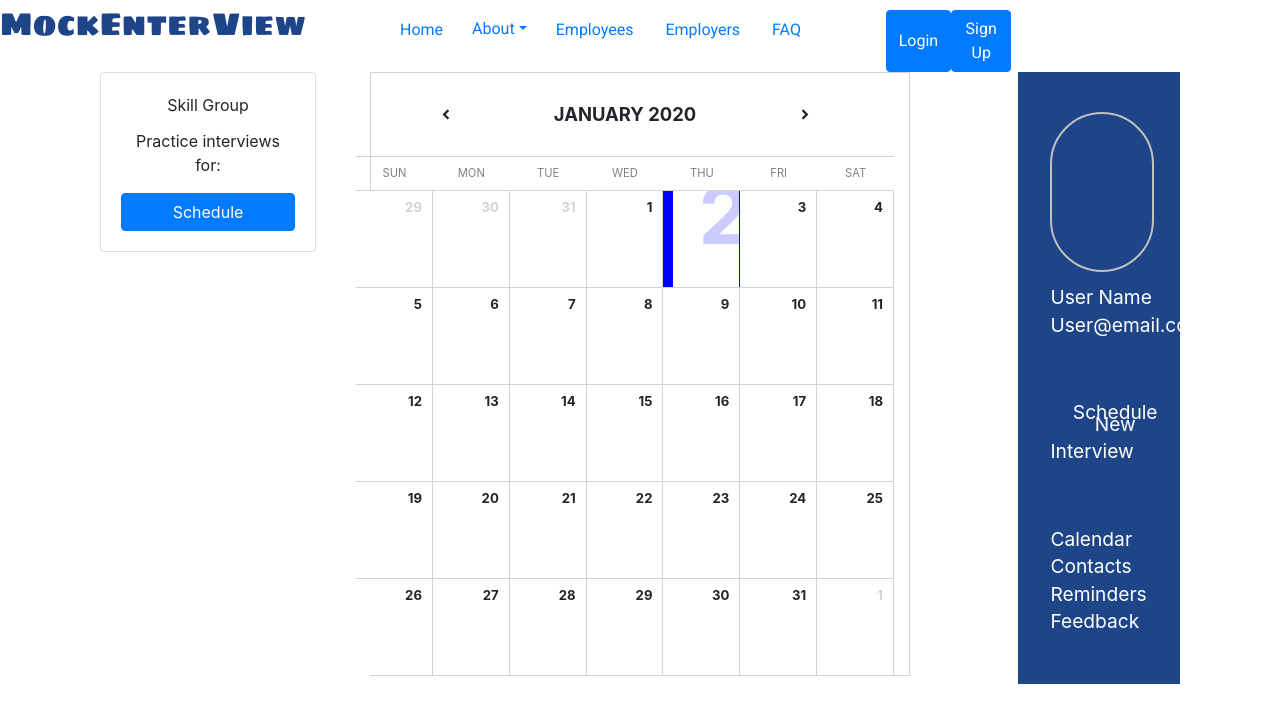
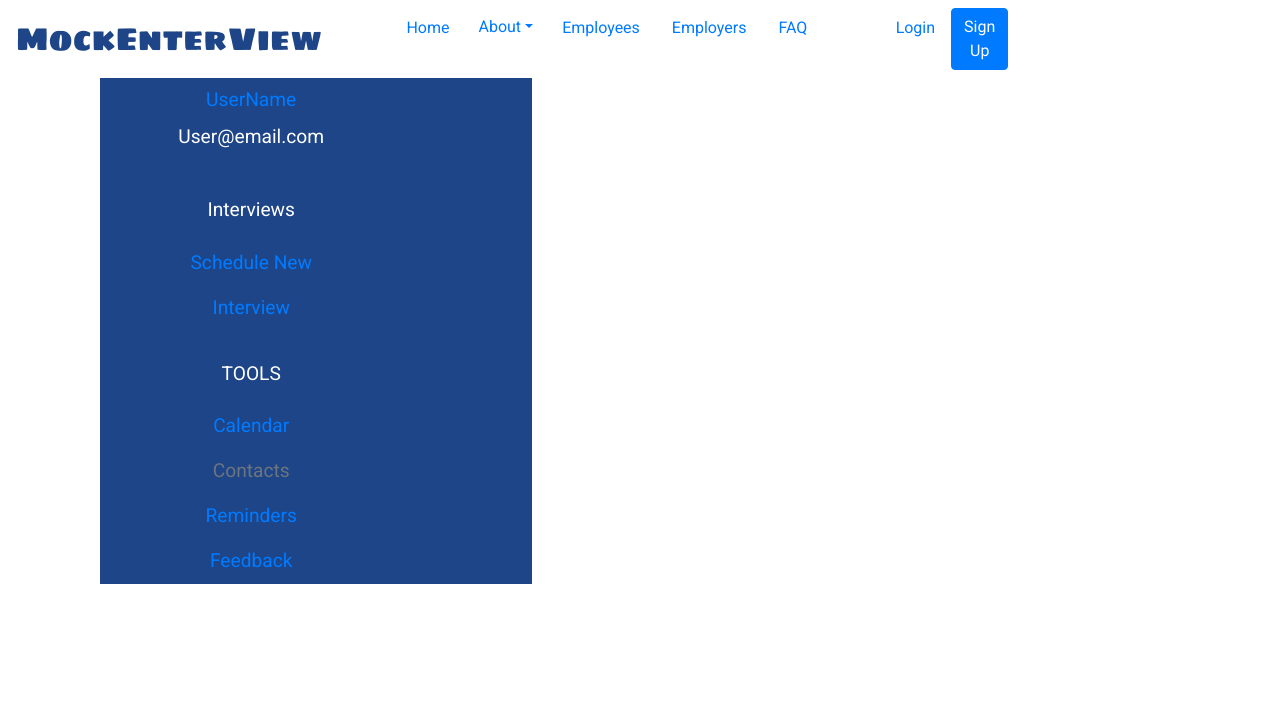
Before and after one commit to mockenterview/frontend, a React (Create React App) app: page /userDashboard in a window 1280 px wide. Shown: the top 722 px of the page. Built offline with nearby package versions, Linux system fonts and the light colour scheme.

Commit message:
Converting Sidebar

```diff
--- a/src/App.js
+++ b/src/App.js
@@ -19,7 +19,7 @@ function App() {
    <Router>
      <div className='App'>
        <Header />
-       {/* <Route exact path='/' component ={Register} /> */}
+       <Route exact path='/' component ={Register} />
        <Route exact path='/login' component ={Login} />
        <Route exact path='/userDashboard' component={userDashboard} />
        {/* <Groups /> */}
--- a/src/Components/Header/home-header.css
+++ b/src/Components/Header/home-header.css
@@ -1,6 +1,6 @@
 .header {
    width: 100%;
-   height: 10%;
+   /* height: 10%; */
    display: flex;
    justify-content: space-between;
    align-items: baseline;
--- a/src/Components/Header/home-header.js
+++ b/src/Components/Header/home-header.js
@@ -1,5 +1,5 @@
 import React, {useState} from 'react'
-import { Button, Nav, NavItem, NavLink,Dropdown, DropdownToggle, DropdownMenu, DropdownItem  } from 'reactstrap';
+import { Button,Navbar, Nav, NavItem, NavLink,Dropdown, DropdownToggle, DropdownMenu, DropdownItem  } from 'reactstrap';
 import './home-header.css';
 
 
@@ -10,7 +10,7 @@ const Header = () => {
 
 
     return (
-        <div className='header'>
+        <Navbar className='header'>
             <div className='logo'>
                 MockEnterView
             </div>
@@ -41,12 +41,12 @@ const Header = () => {
             </NavItem>
             </div>
                 <div className='auth'>
-                    <Button color="primary">Login</Button>
+                    <NavLink >Login</NavLink >
                     <Button color="primary">Sign Up</Button>
                 </div>
             </Nav>
             </div>
-        </div>
+        </Navbar>
     )
 }
 export default Header
--- a/src/Components/Header/sideBar.css
+++ b/src/Components/Header/sideBar.css
@@ -1,19 +1,17 @@
+@import url('https://fonts.googleapis.com/css?family=Roboto&display=swap');
+
+
 .sidebar {
-width: 15%;
-height: 90%;
-float: right;
 
 background: #1E4588;
 color: #ffffff;
 font-size:  1.2rem;
+font-family: 'Roboto', sans-serif;
 
-display: flex;
-flex-wrap: wrap;
-flex-direction: column;
-justify-content: flex-end;
-align-items: flex-end;
+width: 40%;
 }
 
+/*
 .round {
     width: 80%;
     height: 20vh;
@@ -51,3 +49,5 @@ align-items: flex-end;
     line-height: .6em;
     margin: 40px 0;
 }
+
+ */
--- a/src/Components/Header/sideBar.js
+++ b/src/Components/Header/sideBar.js
@@ -1,27 +1,72 @@
-import React from 'react'
-import './sideBar.css';
+import React, {useState} from "react";
 
+import {
+	Collapse,
+	Navbar,
+	NavbarToggler,
+	NavbarBrand,
+	Nav,
+	NavItem,
+	NavLink,
+	UncontrolledDropdown,
+	DropdownToggle,
+	DropdownMenu,
+	DropdownItem,
+	NavbarText
+} from "reactstrap";
 
-const sideBar = () => {
-    return (
-        <div className='sidebar'>
-            <div className='avatar'>
-                <div className='round'></div>
-                <p>User Name</p>
-                <p>User@email.com</p>
-            </div>
-            <div className='interviews'>
-                <p>Schedule New</p>
-                <p>Interview </p>
-            </div>
-            <div className='tools'>
-                <p>Calendar</p>
-                <p>Contacts</p>
-                <p>Reminders</p>
-                <p>Feedback</p>
-            </div>
-        </div>
-    )
-}
+import "./sideBar.css";
 
-export default sideBar
+const sideBar = (props) => {
+
+    // const [isOpen, setIsOpen] = useState(false);
+
+    // const toggle = () => setIsOpen(!isOpen);
+
+	return (
+		<div className="sidebar">
+			<Nav vertical>
+				<div className="avatar">
+					<div className="round"></div>
+                    <NavItem>
+					<NavLink href="#">UserName</NavLink>
+				</NavItem>
+					<p>User@email.com</p>
+				</div>
+			</Nav>
+			<br />
+			<Nav vertical>
+				<p>Interviews</p>
+				<NavItem>
+					<NavLink href="#">Schedule New</NavLink>
+				</NavItem>
+
+				<NavItem>
+					<NavLink href="#">Interview </NavLink>
+				</NavItem>
+			</Nav>
+
+			<br />
+
+			<Nav vertical>
+				<p > TOOLS</p>
+                {/* <Collapse isOpen={isOpen}> */}
+				<NavItem>
+					<NavLink href="#">Calendar</NavLink>
+				</NavItem>
+				<NavItem>
+					<NavLink disabled href="#">Contacts</NavLink>
+				</NavItem>
+				<NavItem>
+					<NavLink href="#">Reminders</NavLink>
+				</NavItem>
+				<NavItem>
+					<NavLink href="#">Feedback</NavLink>
+				</NavItem>
+                {/* </Collapse> */}
+			</Nav>
+		</div>
+	);
+};
+
+export default sideBar;
--- a/src/Components/UserDashboard.js
+++ b/src/Components/UserDashboard.js
@@ -11,7 +11,7 @@ function UserDashboard() {
     return (
     <Container>
         <Col>
-        <Groups />
+        {/* <Groups /> */}
         </Col>
 
         <Col>
@@ -19,7 +19,7 @@ function UserDashboard() {
         </Col>
 
         <Col>
-            <Calendar />
+            {/* <Calendar /> */}
         </Col>
     </Container>
     );
--- a/src/Components/calendar/calendar.css
+++ b/src/Components/calendar/calendar.css
@@ -57,7 +57,7 @@ display: block;
 position: relative;
 width: 50%;
 background: white;
-border: 1px solid lightgray;
+/* border: 1px solid lightgray; */
 height: auto;
 margin:0 auto;
 text-align: center;
@@ -66,7 +66,7 @@ text-align: center;
 text-transform: uppercase;
 font-weight: 700;
 font-size: 115%;
-padding: 1.5em 0;
+/* padding: 1.5em 0; */
 border-bottom: 1px solid lightgray;
 }
 .calendar .calheader .icon {
```
Also changed, not shown: 1 other file (tests, documents, lock files or other folders).
